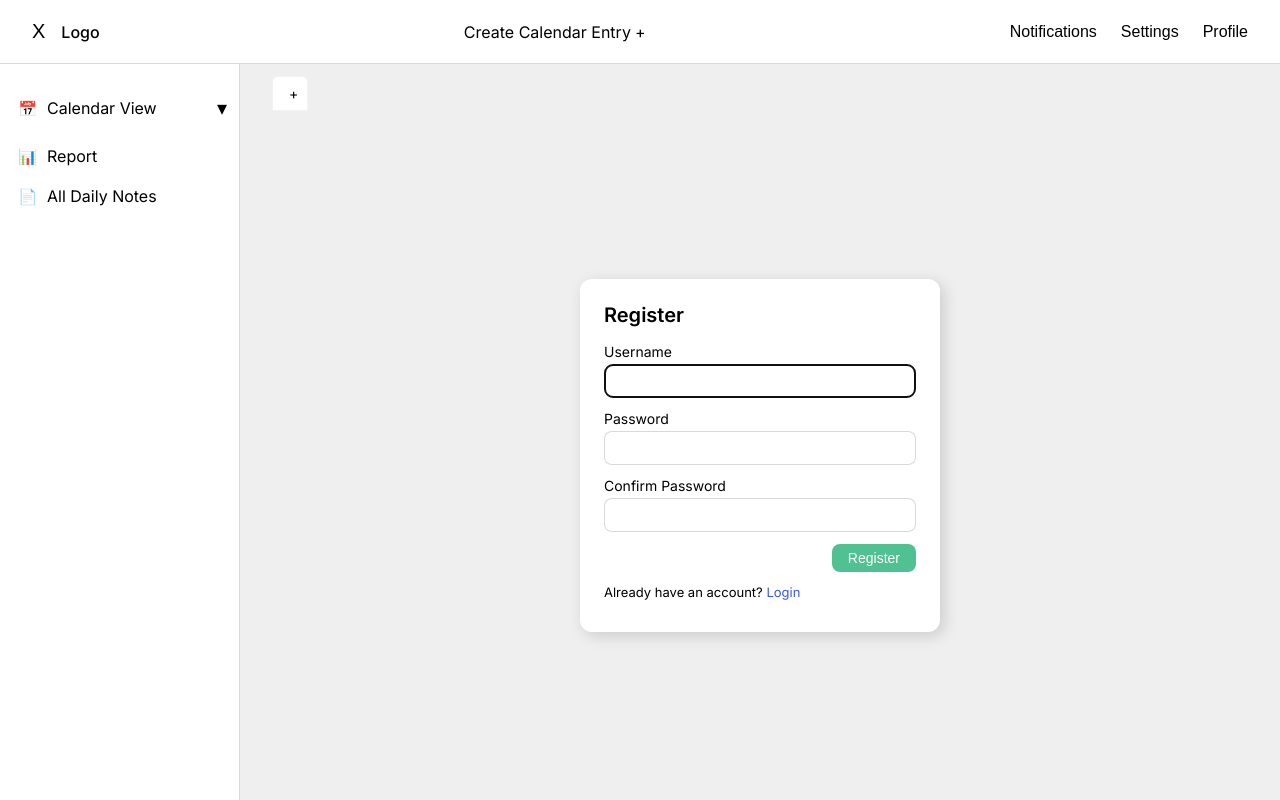
After one commit to Babajideshadare/one_kalenda, a Django app: page /register/ in a window 1280 px wide. The commit adds this page. Run offline with Django 5.2, Linux system fonts and the light colour scheme.

Commit message:
Add basic authentication (login, logout, register) with simple templates

```diff
--- a/habits/urls.py
+++ b/habits/urls.py
@@ -1,8 +1,17 @@
 from django.urls import path
+from django.contrib.auth import views as auth_views
+
 from . import views
 
 urlpatterns = [
     path('', views.home, name='home'),
+
+    # Auth
+    path('login/', auth_views.LoginView.as_view(template_name='registration/login.html'), name='login'),
+    path('logout/', auth_views.LogoutView.as_view(), name='logout'),
+    path('register/', views.register, name='register'),
+
+    # Calendar entries
     path('entries/create/', views.create_calendar_entry, name='create_calendar_entry'),
     path('entries/<int:pk>/rename/', views.rename_calendar_entry, name='rename_calendar_entry'),
 ]
--- a/habits/views.py
+++ b/habits/views.py
@@ -1,10 +1,15 @@
 import calendar
 from datetime import date, datetime
 
+from django.contrib.auth import login
+from django.contrib.auth.decorators import login_required
+from django.contrib.auth.forms import UserCreationForm
 from django.shortcuts import render, redirect, get_object_or_404
+
 from .models import CalendarEntry, CalendarDay
 
 
+@login_required
 def home(request):
     """
     Home page: layout + sidebar + tabs.
@@ -167,7 +172,13 @@ def home(request):
     return render(request, 'habits/home.html', context)
 
 
+@login_required
 def create_calendar_entry(request):
+    """
+    Create a new CalendarEntry (tab) with a default name like 'Tab 1', 'Tab 2', ...
+    Limit to a maximum of 10 entries. After creation, redirect back to home and
+    make the new entry active.
+    """
     MAX_ENTRIES = 10
     entries = CalendarEntry.objects.all().order_by('order', 'id')
     count = entries.count()
@@ -181,13 +192,19 @@ def create_calendar_entry(request):
     new_entry = CalendarEntry.objects.create(
         name=default_name,
         order=count,
-        user=None,
+        user=None,   # will be set to request.user in next phase
     )
 
     return redirect(f"/?entry_id={new_entry.id}")
 
 
+@login_required
 def rename_calendar_entry(request, pk):
+    """
+    Separate page to rename a CalendarEntry.
+    GET: show form with current name.
+    POST: save new name and redirect back to home with this entry active.
+    """
     entry = get_object_or_404(CalendarEntry, pk=pk)
 
     if request.method == 'POST':
@@ -198,3 +215,20 @@ def rename_calendar_entry(request, pk):
         return redirect(f"/?entry_id={entry.id}")
 
     return render(request, 'habits/rename_entry.html', {'entry': entry})
+
+
+def register(request):
+    """
+    Simple registration view using Django's UserCreationForm.
+    On successful registration, logs the user in and redirects to home.
+    """
+    if request.method == 'POST':
+        form = UserCreationForm(request.POST)
+        if form.is_valid():
+            user = form.save()
+            login(request, user)
+            return redirect('home')
+    else:
+        form = UserCreationForm()
+
+    return render(request, 'registration/register.html', {'form': form})
--- a/one_kalenda/settings.py
+++ b/one_kalenda/settings.py
@@ -120,3 +120,7 @@ STATIC_URL = 'static/'
 STATICFILES_DIRS = [
     BASE_DIR / 'static',
 ]
+
+LOGIN_URL = 'login'
+LOGIN_REDIRECT_URL = 'home'
+LOGOUT_REDIRECT_URL = 'login'
--- a/static/css/styles.css
+++ b/static/css/styles.css
@@ -528,3 +528,74 @@ body {
     color: #ffffff;
     border: none;
 }
+
+/* Auth forms */
+
+.auth-container {
+    width: 100%;
+    display: flex;
+    align-items: center;
+    justify-content: center;
+}
+
+.auth-card {
+    width: 360px;
+    max-width: 90%;
+    background-color: #ffffff;
+    border-radius: 12px;
+    box-shadow: 4px 4px 15px rgba(0, 0, 0, 0.15);
+    padding: 24px 24px 32px 24px;
+}
+
+.auth-card h2 {
+    font-size: 20px;
+    margin-bottom: 16px;
+}
+
+.auth-field {
+    display: flex;
+    flex-direction: column;
+    margin-bottom: 12px;
+}
+
+.auth-field label {
+    font-size: 14px;
+    margin-bottom: 4px;
+}
+
+.auth-field input {
+    padding: 8px 10px;
+    border-radius: 8px;
+    border: 0.5px solid rgba(0, 0, 0, 0.15);
+    font-size: 14px;
+}
+
+.auth-actions {
+    margin-top: 8px;
+    display: flex;
+    justify-content: flex-end;
+}
+
+.auth-primary-btn {
+    padding: 6px 16px;
+    border-radius: 8px;
+    border: none;
+    background-color: #4fc192;
+    color: #ffffff;
+    font-size: 14px;
+    cursor: pointer;
+}
+
+.auth-text {
+    margin-top: 12px;
+    font-size: 13px;
+}
+
+.auth-text a {
+    color: #3b5bdb;
+    text-decoration: none;
+}
+
+.auth-text a:hover {
+    text-decoration: underline;
+}
--- /dev/null
+++ b/templates/registration/register.html
@@ -0,0 +1,40 @@
+{% extends 'base.html' %}
+
+{% block content %}
+<div class="auth-container">
+    <div class="auth-card">
+        <h2>Register</h2>
+        <form method="post">
+            {% csrf_token %}
+            {{ form.non_field_errors }}
+
+            <div class="auth-field">
+                <label for="{{ form.username.id_for_label }}">Username</label>
+                {{ form.username }}
+                {{ form.username.errors }}
+            </div>
+
+            <div class="auth-field">
+                <label for="{{ form.password1.id_for_label }}">Password</label>
+                {{ form.password1 }}
+                {{ form.password1.errors }}
+            </div>
+
+            <div class="auth-field">
+                <label for="{{ form.password2.id_for_label }}">Confirm Password</label>
+                {{ form.password2 }}
+                {{ form.password2.errors }}
+            </div>
+
+            <div class="auth-actions">
+                <button type="submit" class="auth-primary-btn">Register</button>
+            </div>
+        </form>
+
+        <p class="auth-text">
+            Already have an account?
+            <a href="{% url 'login' %}">Login</a>
+        </p>
+    </div>
+</div>
+{% endblock %}
```
Also changed, not shown: templates/registration/login.html (added, +34 -0 lines).
